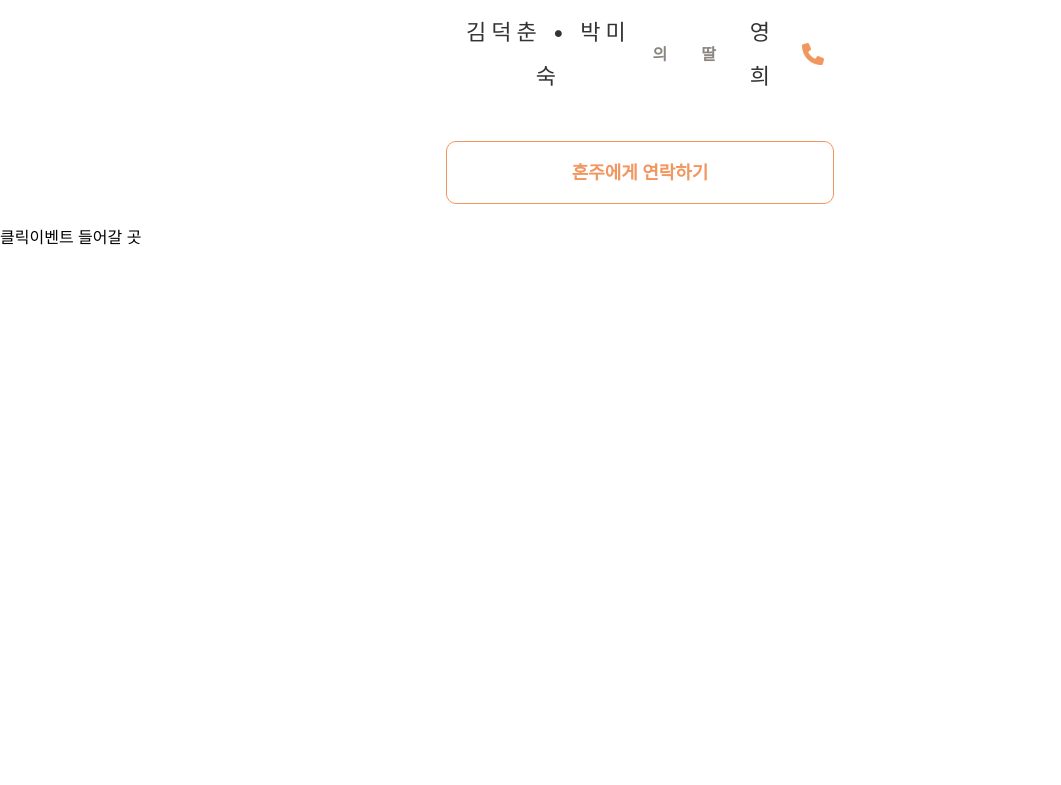
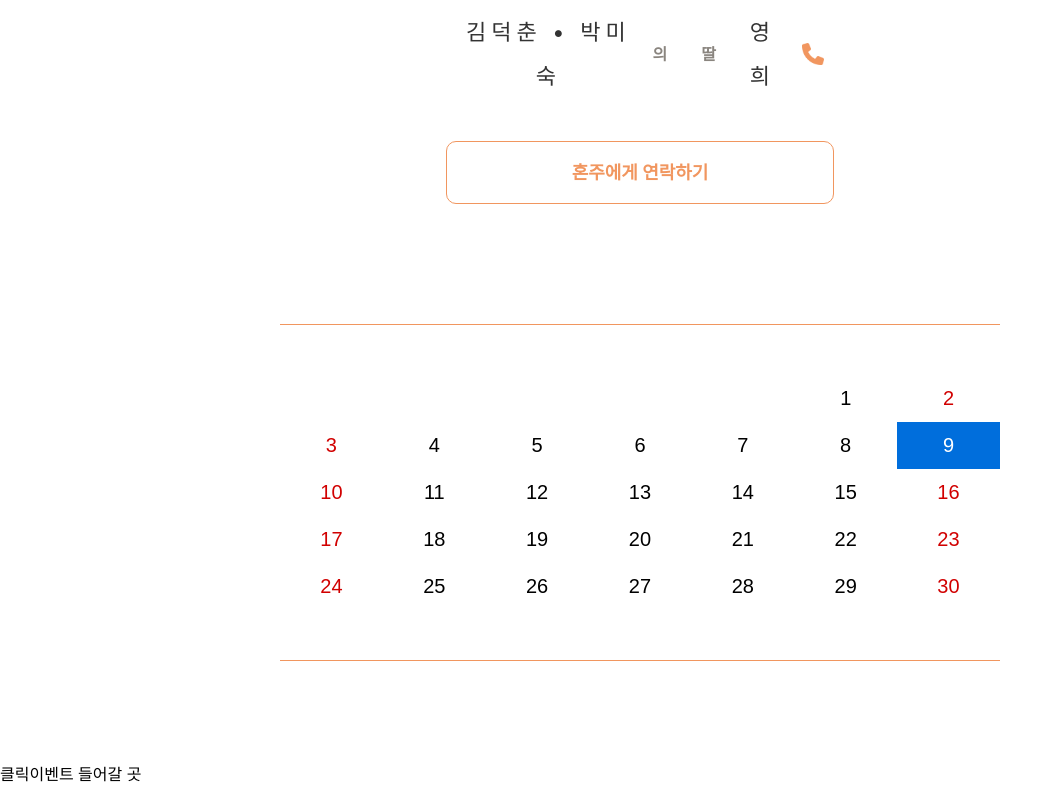
Before and after one commit to Ramoo-Side/wedding-invitation, a Next.js app: page / in a window 1280 px wide. Shown: the part 2517-3302 px from the top of the page, without its empty margins (0-1061 px from the left). Before the commit the page ends 2765 px from the top, so only its background shows below. Built offline with nearby package versions, Linux system fonts and the light colour scheme; a web font is replaced by a local one.

Commit message:
react-calendar 추가, calender 컴포넌트 분리

```diff
--- a/app/page.styled.ts
+++ b/app/page.styled.ts
@@ -58,3 +58,9 @@ export const StyleCallButtonWrapper = styled.div(() => ({
   padding: 40,
   marginTop: 20,
 }));
+
+export const StyleCalendarWrapper = styled.div(() => ({
+  margin: '100px auto',
+  display: 'flex',
+  justifyContent: 'center',
+}));
--- a/app/page.tsx
+++ b/app/page.tsx
@@ -5,9 +5,11 @@ import Date from '#/components/date/Date';
 import Greeting from '#/components/greeting/Greeting';
 import MemberInfo from '#/components/memberInfo/MemberInfo';
 import Title from '#/components/title/Title';
+import Calendar from '#/components/calendar/Calendar';
 import useZoomHooks from '#/hooks/useZoomHooks';
 import styled from 'styled-components';
 import {
+  StyleCalendarWrapper,
   StyleCallButtonWrapper,
   StyleContentWrapper,
   StyleDateWrapper,
@@ -45,6 +47,9 @@ export default function Page() {
           <Call />
         </StyleCallButtonWrapper>
         {/* <div>날짜 달력</div> */}
+        <StyleCalendarWrapper>
+          <Calendar />
+        </StyleCalendarWrapper>
         {/* <div>가로 캐러우쉘 갤러리</div> */}
         {/* <div>오시는길 지도</div> */}
         {/* <div>코로나 인사말</div> */}
--- /dev/null
+++ b/components/calendar/Calendar.tsx
@@ -0,0 +1,42 @@
+'use client';
+
+import dayjs from 'dayjs';
+import { useState } from 'react';
+import ReactCalendar from 'react-calendar';
+import 'react-calendar/dist/Calendar.css';
+import styled from 'styled-components';
+
+const Calendar = () => {
+  const selectedDate = dayjs(new Date(2022, 3, 9));
+  // console.log(selectedDate.format('YYYY년 MM월 DD일'));
+  return (
+    <>
+      <StyleCalendar
+        calendarType="US"
+        value={new Date(2022, 3, 9)}
+        showNavigation={false}
+        showNeighboringMonth={false}
+        formatDay={(locale, date) => dayjs(date).format('D')}
+        locale="en-us"
+      />
+    </>
+  );
+};
+
+export default Calendar;
+
+const StyleCalendar = styled(ReactCalendar)`
+  &.react-calendar {
+    width: 100%;
+    border: none;
+    border-top: 1px solid #f1965f;
+    border-bottom: 1px solid #f1965f;
+    padding: 50px 0;
+    font-size: 24px;
+    pointer-events: none;
+
+    .react-calendar__month-view__weekdays {
+      display: none !important;
+    }
+  }
+`;
--- a/package.json
+++ b/package.json
@@ -12,15 +12,18 @@
     "@types/node": "18.11.11",
     "@types/react": "18.0.26",
     "@types/react-dom": "18.0.9",
+    "dayjs": "^1.11.7",
     "eslint": "8.29.0",
     "eslint-config-next": "13.0.6",
     "next": "13.0.6",
     "react": "18.2.0",
+    "react-calendar": "^4.0.0",
     "react-dom": "18.2.0",
     "styled-components": "6.0.0-beta.2",
     "typescript": "4.9.3"
   },
   "devDependencies": {
+    "@types/react-calendar": "^3.9.0",
     "@types/styled-components": "^5.1.26",
     "prettier": "2.8.1"
   }
--- a/tsconfig.json
+++ b/tsconfig.json
@@ -8,6 +8,7 @@
     "forceConsistentCasingInFileNames": true,
     "noEmit": true,
     "esModuleInterop": true,
+    "allowSyntheticDefaultImports": true,
     "module": "esnext",
     "moduleResolution": "node",
     "resolveJsonModule": true,
```
Also changed, not shown: 1 other file (tests, documents, lock files or other folders).
